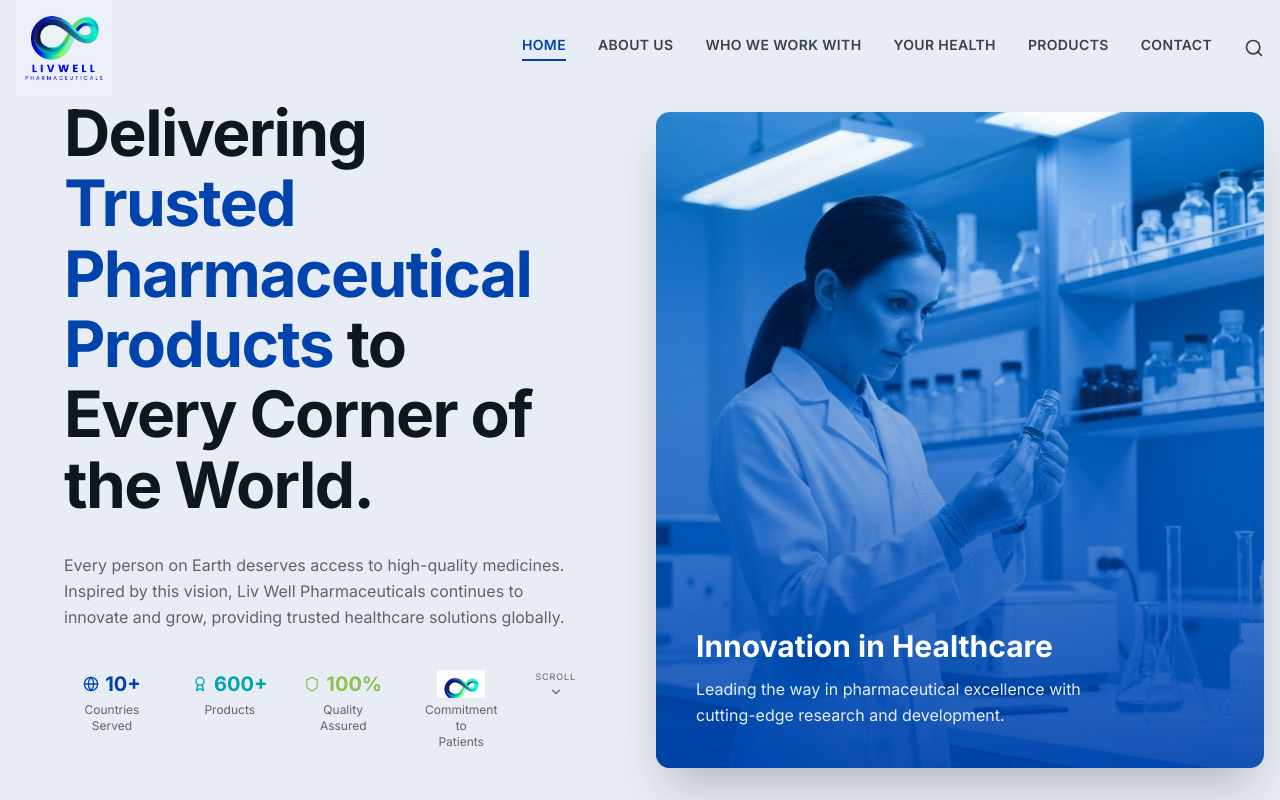
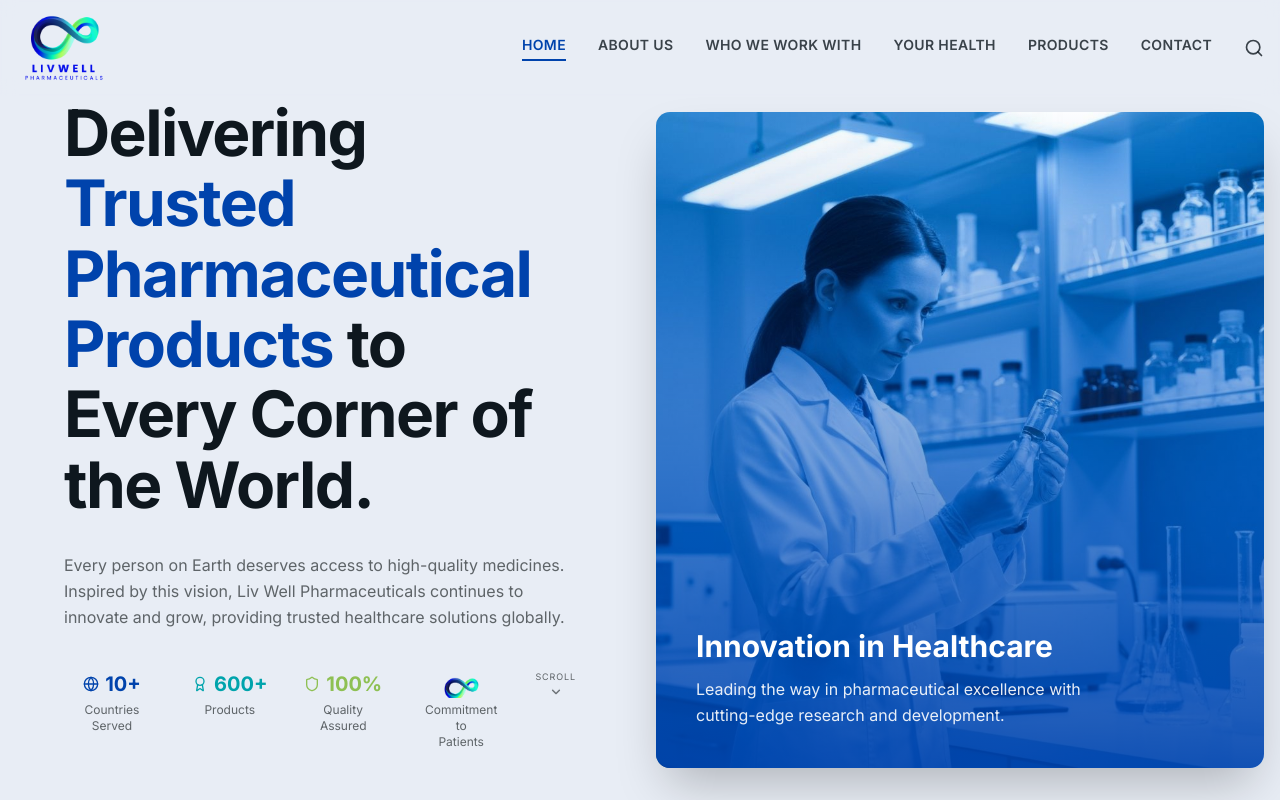
Before and after one commit to jfsilval/v0-liv-well-landing-page, a Next.js app: page / in a window 1280 px wide. Shown: the top 800 px of the page. Built offline with nearby package versions, Linux system fonts and the light colour scheme.

Commit message:
feat: update logo to transparent PNG and remove blend mode hacks
Replace old JPG logo with new transparent PNG and adjust components.

```diff
--- a/components/hero-section.tsx
+++ b/components/hero-section.tsx
@@ -55,7 +55,7 @@ export function HeroSection() {
                     alt="Commitment to Patients"
                     width={80}
                     height={80}
-                    className="w-auto h-12 object-cover object-top absolute top-0 left-1/2 -translate-x-1/2 mix-blend-multiply"
+                    className="w-auto h-12 object-cover object-top absolute top-0 left-1/2 -translate-x-1/2"
                   />
                 </div>
                 <p className="text-xs text-muted-foreground whitespace-pre-line">{"Commitment to\nPatients"}</p>
--- a/components/navigation.tsx
+++ b/components/navigation.tsx
@@ -54,7 +54,7 @@ export function Navigation() {
               alt="Liv Well Pharmaceuticals"
               width={280}
               height={112}
-              className="h-24 w-auto mix-blend-multiply"
+              className="h-24 w-auto"
               priority
             />
           </Link>
```
Also changed, not shown: public/logo.png.
